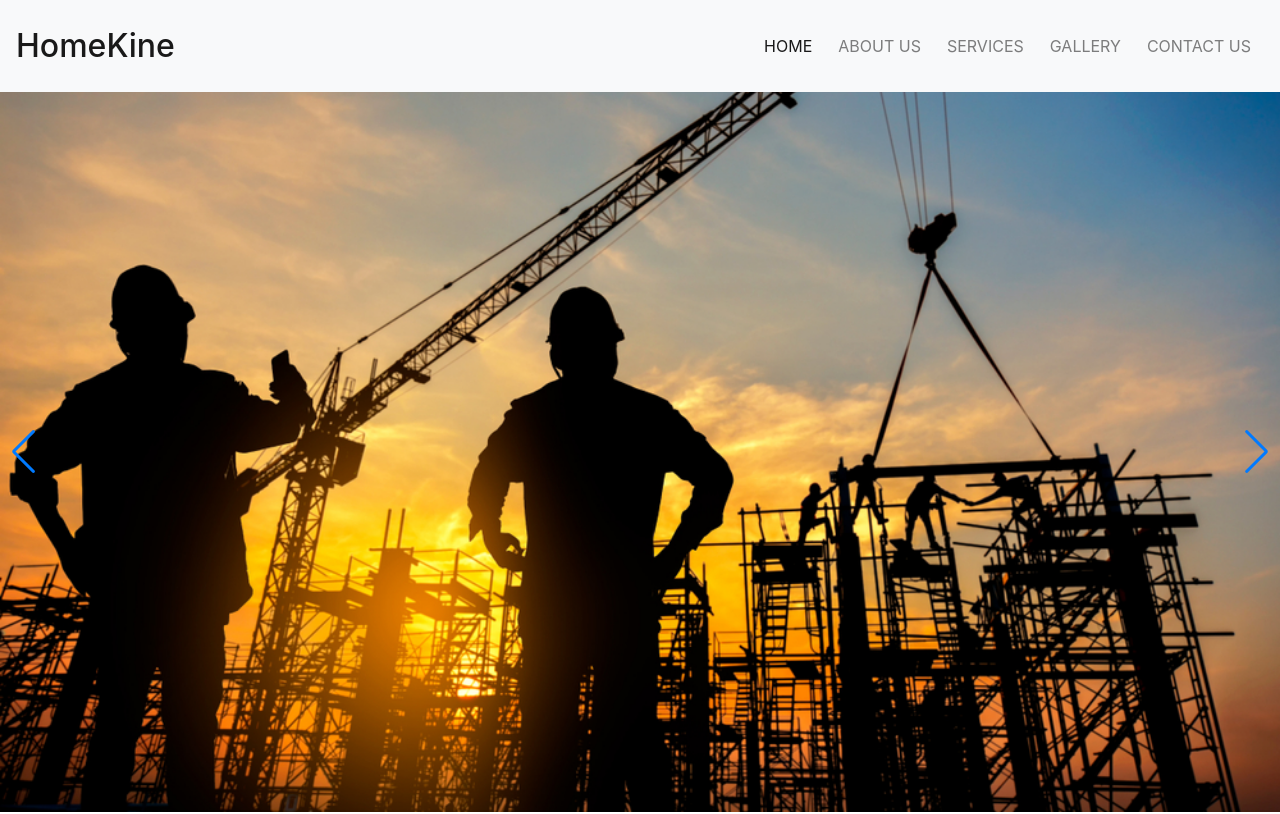
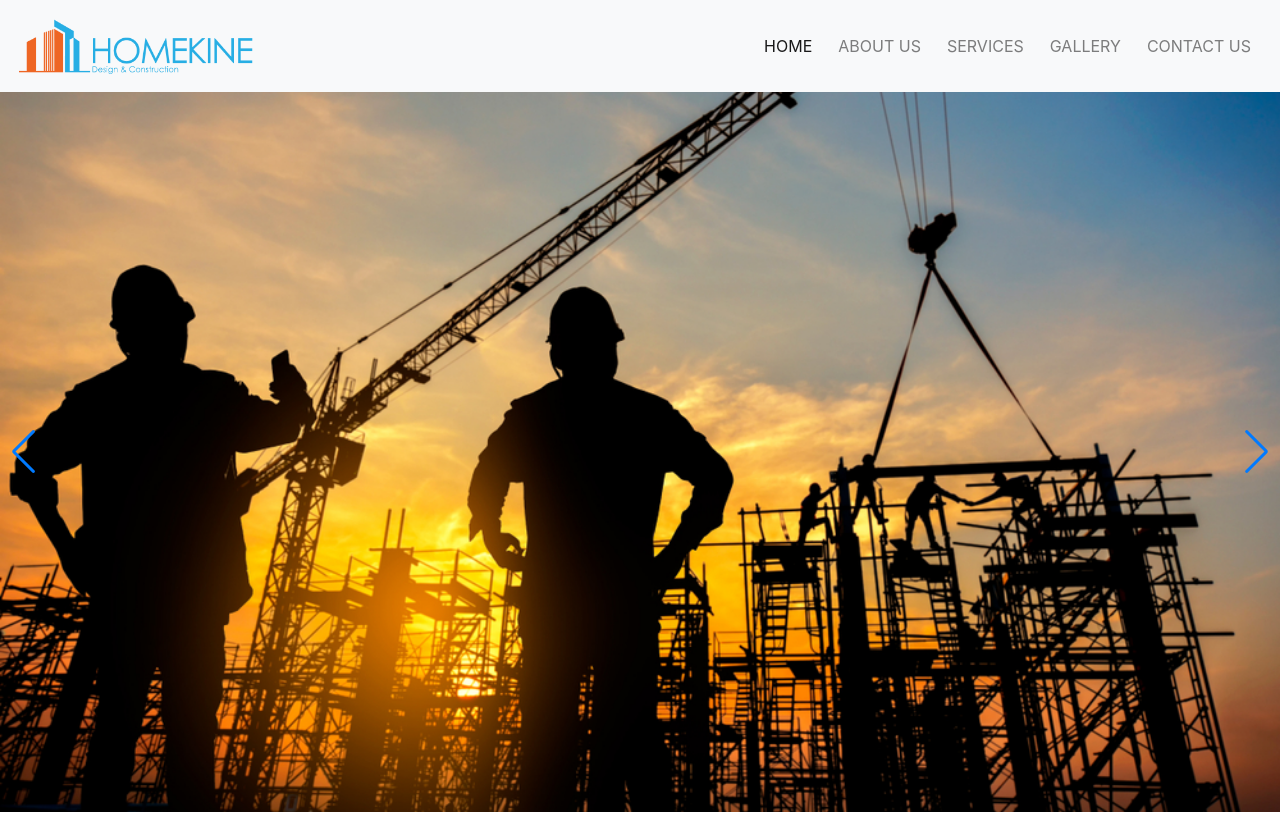
Before and after one commit to Chandrakant00032/homekine, a plain HTML site: page index.html in a window 1280 px wide. Shown: the top 814 px of the page. Drawn offline with nearby package versions, Linux system fonts and the light colour scheme; a script that the page names is missing.

Commit message:
Update index.html

```diff
--- a/index.html
+++ b/index.html
@@ -36,8 +36,7 @@
         <div class="continer">
             <nav class="navbar navbar-expand-lg navbar-light bg-light">
                 <a class="navbar-brand" href="#">
-                    <h2 class="mb-0">HomeKine</h2>
-<!--                     <img src="images/logo/logo.png" alt=""> -->
+                  <img src="HDC-full.png" alt="">
                 </a>
                 <button class="navbar-toggler" type="button" data-toggle="collapse"
                     data-target="#navbarSupportedContent" aria-controls="navbarSupportedContent" aria-expanded="false"
```
